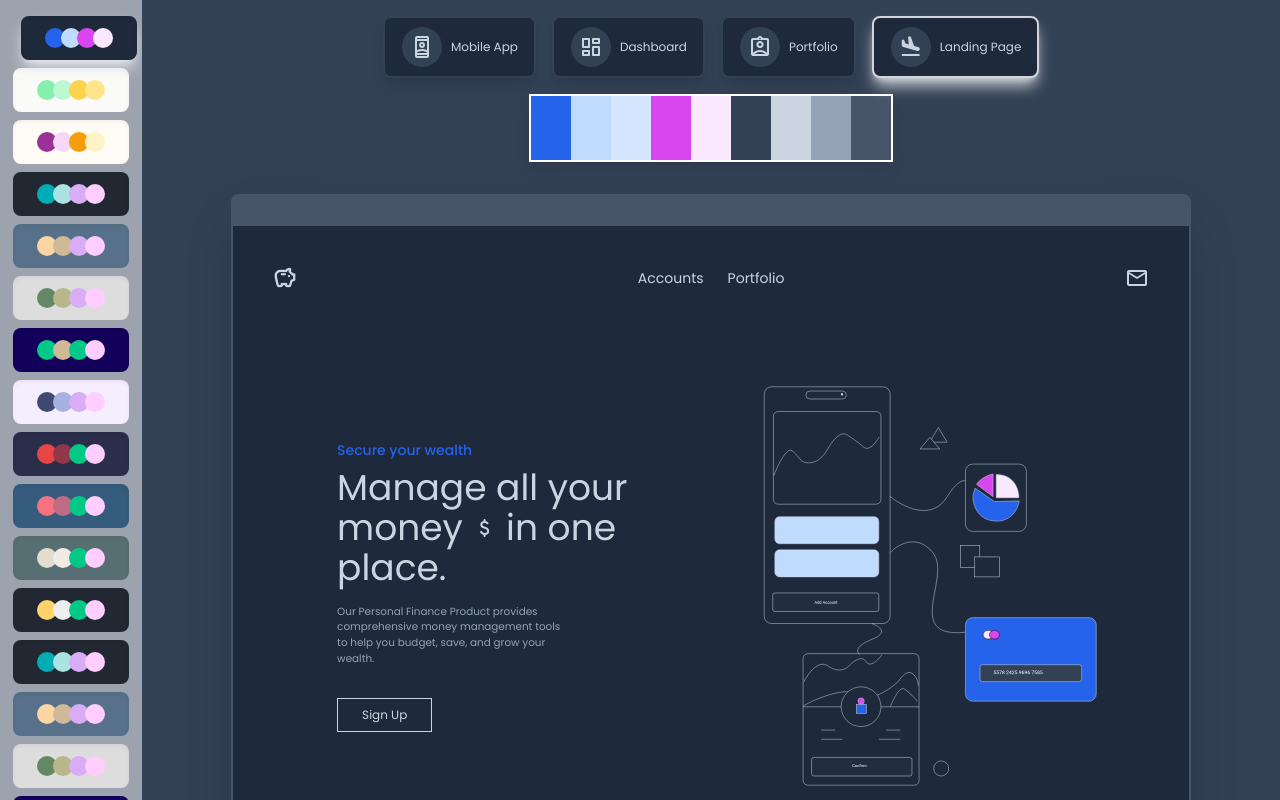
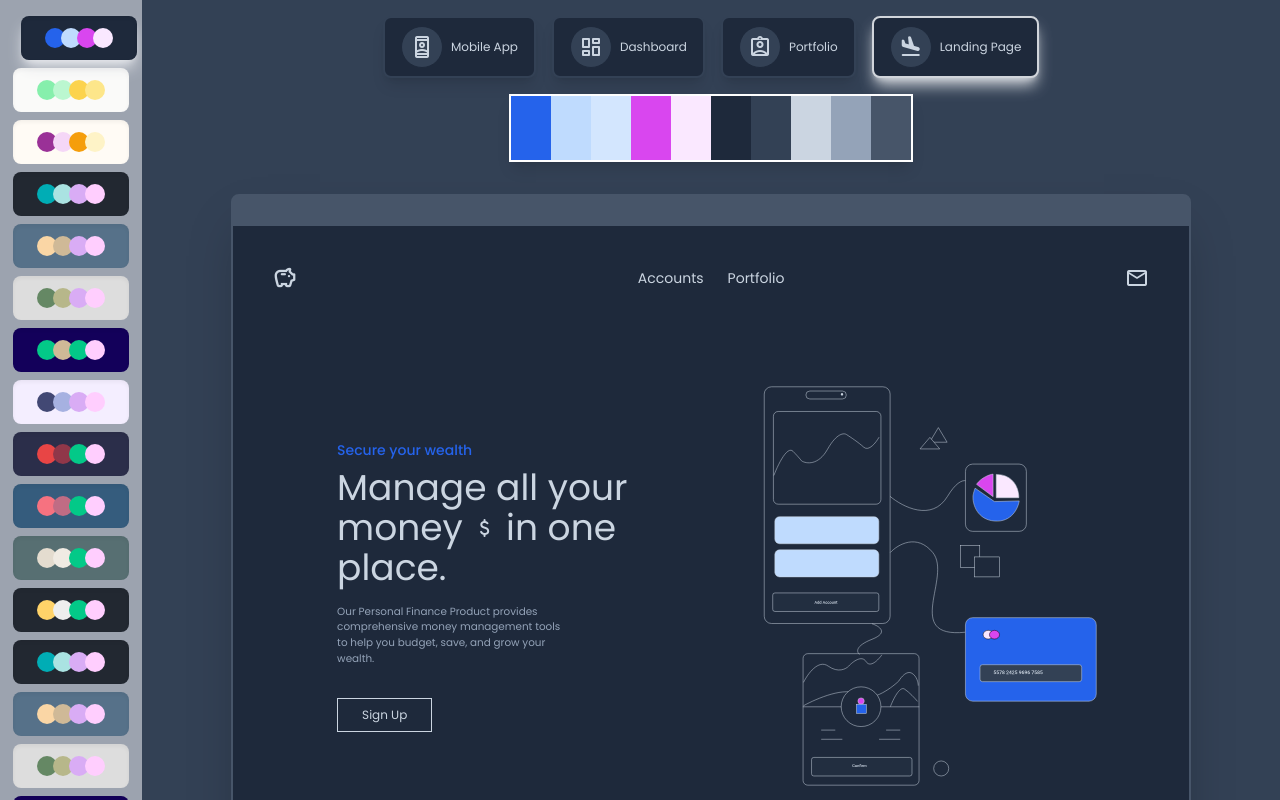
Before and after one commit to puneet-sarhali/palette, an Angular app: page / in a window 1280 px wide. Shown: the top 800 px of the page. Built offline with nearby package versions, Linux system fonts and the light colour scheme.

Commit message:
add copying functionality

```diff
--- a/angular.json
+++ b/angular.json
@@ -109,5 +109,8 @@
       }
     }
   },
-  "defaultProject": "palette"
+  "defaultProject": "palette",
+  "cli": {
+    "analytics": false
+  }
 }
--- a/package.json
+++ b/package.json
@@ -25,7 +25,7 @@
   },
   "devDependencies": {
     "@angular-devkit/build-angular": "~13.3.0",
-    "@angular/cli": "~13.3.0",
+    "@angular/cli": "^15.1.5",
     "@angular/compiler-cli": "~13.3.0",
     "@types/jasmine": "~3.10.0",
     "@types/node": "^12.11.1",
--- a/src/app/copy/copy.component.html
+++ b/src/app/copy/copy.component.html
@@ -1,5 +1,5 @@
 <div class="flex mb-8 border-2 border-white shadow-lg text-sm">
-  <button (click)="copyMessage(variables['bg'])"
+  <button (click)="copyMessage(variables['primary-clear'])"
     class="relative group w-10 h-16 bg-primary-clear hover:w-40 transition-all flex justify-center items-center"
     [ngClass]="{'text-white': pickTextColor(variables['primary-clear']) === false, 'text-black': pickTextColor(variables['primary-clear']) === true }">
     <h6 class="group-hover:visible invisible" [ngClass]="{'hidden': copyClicked === true}">
@@ -8,20 +8,101 @@
       [ngClass]="{'opacity-100': copyClicked === true}"> copied!
     </span>
   </button>
-  <button (click)="copyMessage(variables['bg'])"
-    class="relative group w-10 h-16 bg-primary-dull hover:w-40 transition-all flex justify-center items-center focus:ring-2"
+
+  <button (click)="copyMessage(variables['primary-dull'])"
+    class="relative group w-10 h-16 bg-primary-dull hover:w-40 transition-all flex justify-center items-center"
     [ngClass]="{'text-white': pickTextColor(variables['primary-dull']) === false, 'text-black': pickTextColor(variables['primary-dull']) === true }">
-    <h6 class="group-hover:visible invisible group-focus:hidden">
+    <h6 class="group-hover:visible invisible" [ngClass]="{'hidden': copyClicked === true}">
       {{variables['primary-dull']}}</h6>
-    <span class="group-hover:visible invisible opacity-0 absolute inset-0 top-4 group-focus:opacity-100">
-      copied!
+    <span class="group-hover:visible invisible opacity-0 absolute inset-0 top-4"
+      [ngClass]="{'opacity-100': copyClicked === true}"> copied!
     </span>
   </button>
-  <div class="w-10 h-16 bg-primary-visible hover:w-40 transition-all"></div>
-  <div class="w-10 h-16 bg-accent-clear hover:w-40 transition-all"></div>
+
+  <button (click)="copyMessage(variables['primary-visible'])"
+    class="relative group w-10 h-16 bg-primary-visible hover:w-40 transition-all flex justify-center items-center"
+    [ngClass]="{'text-white': pickTextColor(variables['primary-visible']) === false, 'text-black': pickTextColor(variables['primary-visible']) === true }">
+    <h6 class="group-hover:visible invisible" [ngClass]="{'hidden': copyClicked === true}">
+      {{variables['primary-visible']}}</h6>
+    <span class="group-hover:visible invisible opacity-0 absolute inset-0 top-4"
+      [ngClass]="{'opacity-100': copyClicked === true}"> copied!
+    </span>
+  </button>
+
+  <button (click)="copyMessage(variables['accent-clear'])"
+    class="relative group w-10 h-16 bg-accent-clear hover:w-40 transition-all flex justify-center items-center"
+    [ngClass]="{'text-white': pickTextColor(variables['accent-clear']) === false, 'text-black': pickTextColor(variables['accent-clear']) === true }">
+    <h6 class="group-hover:visible invisible" [ngClass]="{'hidden': copyClicked === true}">
+      {{variables['accent-clear']}}</h6>
+    <span class="group-hover:visible invisible opacity-0 absolute inset-0 top-4"
+      [ngClass]="{'opacity-100': copyClicked === true}"> copied!
+    </span>
+  </button>
+
+  <button (click)="copyMessage(variables['accent-dull'])"
+    class="relative group w-10 h-16 bg-accent-dull hover:w-40 transition-all flex justify-center items-center"
+    [ngClass]="{'text-white': pickTextColor(variables['accent-dull']) === false, 'text-black': pickTextColor(variables['accent-dull']) === true }">
+    <h6 class="group-hover:visible invisible" [ngClass]="{'hidden': copyClicked === true}">
+      {{variables['accent-dull']}}</h6>
+    <span class="group-hover:visible invisible opacity-0 absolute inset-0 top-4"
+      [ngClass]="{'opacity-100': copyClicked === true}"> copied!
+    </span>
+  </button>
+
+  <button (click)="copyMessage(variables['bg'])"
+    class="relative group w-10 h-16 bg-bg hover:w-40 transition-all flex justify-center items-center"
+    [ngClass]="{'text-white': pickTextColor(variables['bg']) === false, 'text-black': pickTextColor(variables['bg']) === true }">
+    <h6 class="group-hover:visible invisible" [ngClass]="{'hidden': copyClicked === true}">
+      {{variables['bg']}}</h6>
+    <span class="group-hover:visible invisible opacity-0 absolute inset-0 top-4"
+      [ngClass]="{'opacity-100': copyClicked === true}"> copied!
+    </span>
+  </button>
+
+  <button (click)="copyMessage(variables['bg-focus'])"
+    class="relative group w-10 h-16 bg-bg-focus hover:w-40 transition-all flex justify-center items-center"
+    [ngClass]="{'text-white': pickTextColor(variables['bg-focus']) === false, 'text-black': pickTextColor(variables['bg-focus']) === true }">
+    <h6 class="group-hover:visible invisible" [ngClass]="{'hidden': copyClicked === true}">
+      {{variables['bg-focus']}}</h6>
+    <span class="group-hover:visible invisible opacity-0 absolute inset-0 top-4"
+      [ngClass]="{'opacity-100': copyClicked === true}"> copied!
+    </span>
+  </button>
+
+  <button (click)="copyMessage(variables['clear'])"
+    class="relative group w-10 h-16 bg-clear hover:w-40 transition-all flex justify-center items-center"
+    [ngClass]="{'text-white': pickTextColor(variables['clear']) === false, 'text-black': pickTextColor(variables['clear']) === true }">
+    <h6 class="group-hover:visible invisible" [ngClass]="{'hidden': copyClicked === true}">
+      {{variables['clear']}}</h6>
+    <span class="group-hover:visible invisible opacity-0 absolute inset-0 top-4"
+      [ngClass]="{'opacity-100': copyClicked === true}"> copied!
+    </span>
+  </button>
+
+  <button (click)="copyMessage(variables['dull'])"
+    class="relative group w-10 h-16 bg-dull hover:w-40 transition-all flex justify-center items-center"
+    [ngClass]="{'text-white': pickTextColor(variables['dull']) === false, 'text-black': pickTextColor(variables['dull']) === true }">
+    <h6 class="group-hover:visible invisible" [ngClass]="{'hidden': copyClicked === true}">
+      {{variables['dull']}}</h6>
+    <span class="group-hover:visible invisible opacity-0 absolute inset-0 top-4"
+      [ngClass]="{'opacity-100': copyClicked === true}"> copied!
+    </span>
+  </button>
+
+  <button (click)="copyMessage(variables['duller'])"
+    class="relative group w-10 h-16 bg-duller hover:w-40 transition-all flex justify-center items-center"
+    [ngClass]="{'text-white': pickTextColor(variables['duller']) === false, 'text-black': pickTextColor(variables['duller']) === true }">
+    <h6 class="group-hover:visible invisible" [ngClass]="{'hidden': copyClicked === true}">
+      {{variables['duller']}}</h6>
+    <span class="group-hover:visible invisible opacity-0 absolute inset-0 top-4"
+      [ngClass]="{'opacity-100': copyClicked === true}"> copied!
+    </span>
+  </button>
+
+  <!-- <div class="w-10 h-16 bg-accent-clear hover:w-40 transition-all"></div>
   <div class="w-10 h-16 bg-accent-dull hover:w-40 transition-all"></div>
   <div class="w-10 h-16 bg-bg-focus hover:w-40 transition-all"></div>
   <div class="w-10 h-16 bg-clear hover:w-40 transition-all"></div>
   <div class="w-10 h-16 bg-dull hover:w-40 transition-all"></div>
-  <div class="w-10 h-16 bg-duller hover:w-40 transition-all"></div>
+  <div class="w-10 h-16 bg-duller hover:w-40 transition-all"></div> -->
 </div>
--- a/src/app/copy/copy.component.ts
+++ b/src/app/copy/copy.component.ts
@@ -31,7 +31,7 @@ export class CopyComponent implements OnInit {
     document.execCommand('copy');
     document.body.removeChild(selBox);
     this.copyClicked = true;
-    setTimeout(() => { this.copyClicked = false }, 1000)
+    setTimeout(() => { this.copyClicked = false }, 500)
   }
 
   pickTextColor(bgColor: string) {
```
Also changed, not shown: 1 other file (tests, documents, lock files or other folders).
